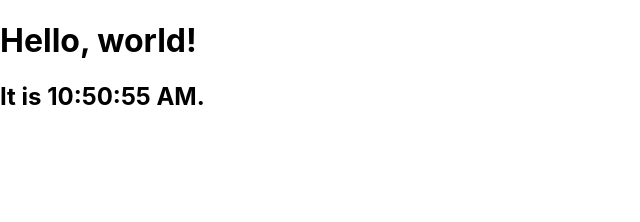
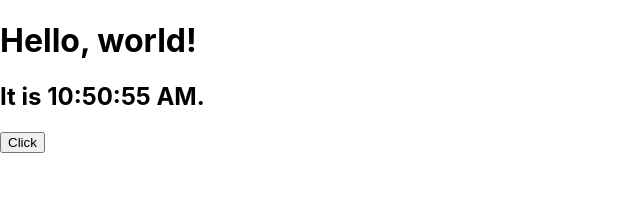
Before and after one commit to MahdiSohaily/MahdiSohaily.github.io, a React (Create React App) app: page / in a window 1280 px wide. Shown: the top 222 px of the page, without its empty margins (0-640 px from the left). Built offline with nearby package versions, Linux system fonts and the light colour scheme.

Commit message:
Add event handler

```diff
--- a/src/App.js
+++ b/src/App.js
@@ -1,8 +1,14 @@
 import './styles/App.css';
 import Clock from './components/Clock';
+import EventHandler from './components/EventHandler';
 
 function App() {
-  return ( <Clock />);
+  return (
+    <>
+      <Clock />
+      <EventHandler />
+    </>
+  );
 }
 
 export default App;
--- /dev/null
+++ b/src/components/EventHandler.js
@@ -0,0 +1,13 @@
+import React from 'react';
+
+class EventHandler extends React.Component {
+  render() {
+    return <button onClick={this.alertMessage}>Click</button>;
+  }
+
+  alertMessage() {
+    alert('Clicked');
+  }
+}
+
+export default EventHandler;
```
